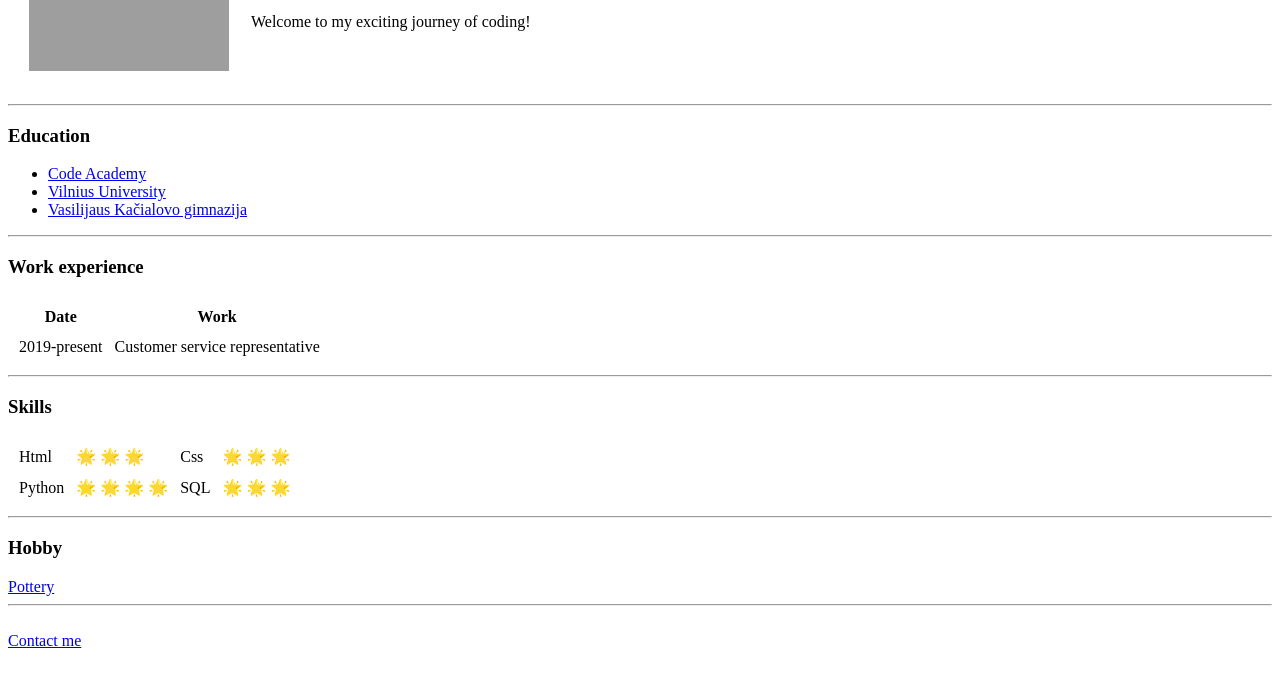
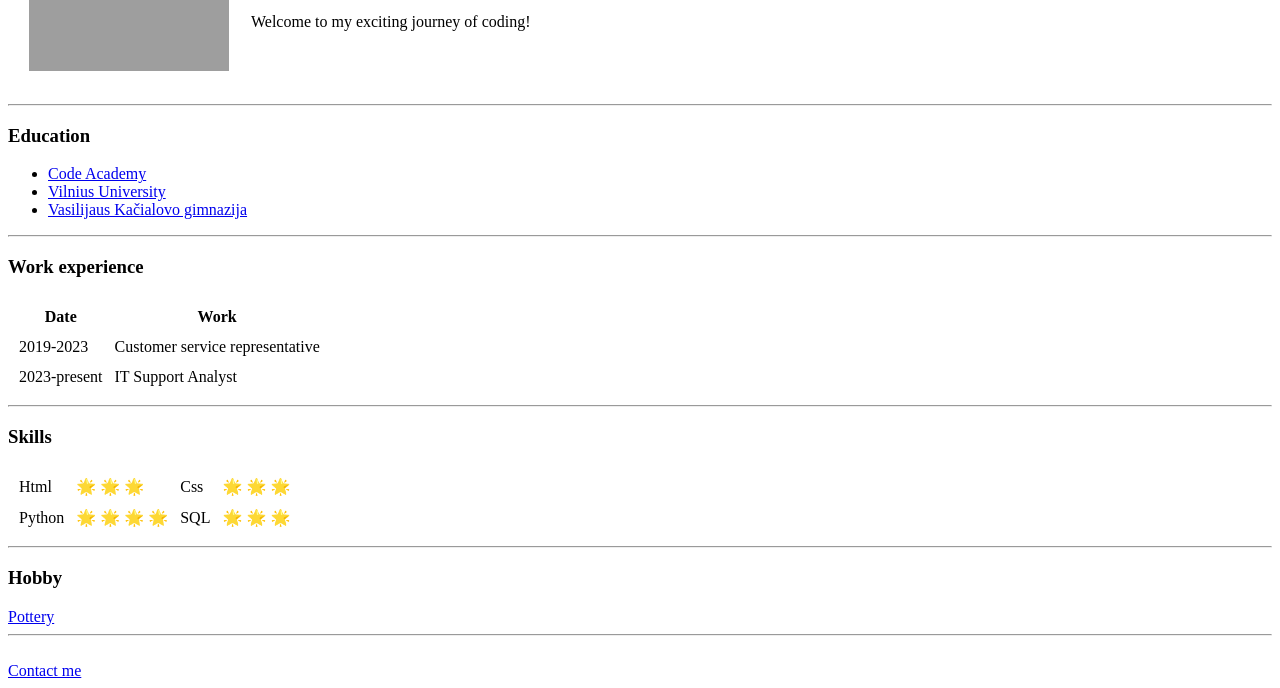
Before and after one commit to tajushaaa/cv, a plain HTML site: page index.html in a window 1280 px wide. Shown: the part 158-846 px from the top of the page. Before the commit the page ends 816 px from the top, so only its background shows below. Drawn offline with Linux system fonts and the light colour scheme; grey boxes are pictures that could not be loaded.

Commit message:
Update index.html

```diff
--- a/index.html
+++ b/index.html
@@ -38,8 +38,12 @@
       </tr>
     </thead>
     <tr>
-      <td>2019-present</td>
+      <td>2019-2023</td>
       <td>Customer service representative</td>
+    </tr>
+    <tr>
+      <td>2023-present</td>
+      <td>IT Support Analyst</td>
     </tr>
   </table>
   <hr>
```
